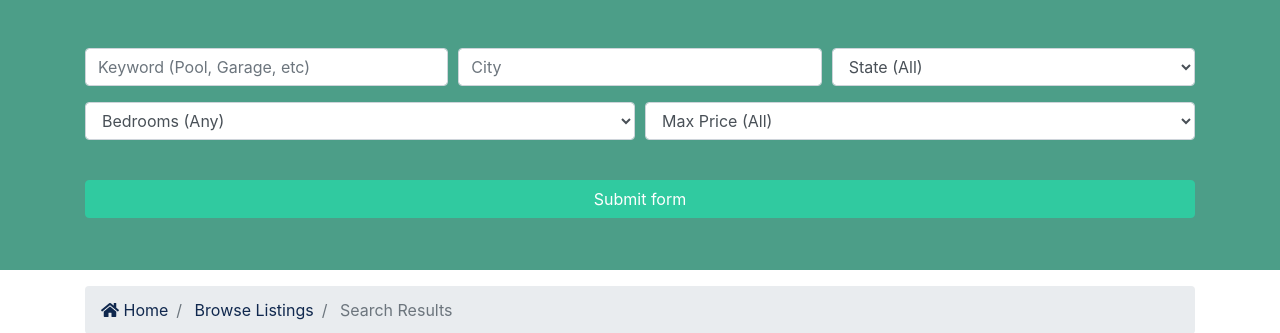
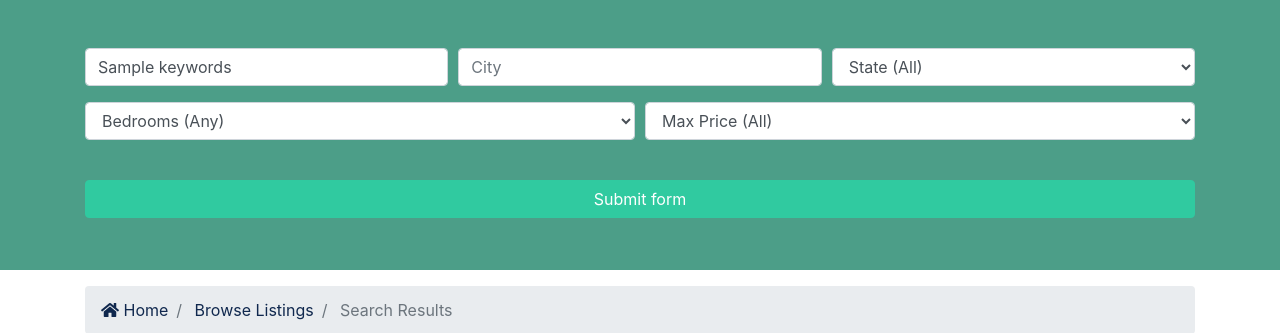
Before and after one commit to ajascha/djangocourse-btre, a Django app: template templates/listings/search.html in a window 1280 px wide. Shown: the part 128-461 px from the top of the page. Run offline with Django 3.2, Linux system fonts and the light colour scheme; tables that the repository leaves empty hold one stand-in row (values such as "Sample post"); the template is opened without the code that fills it: values that come from a table or form of the project are taken from there, most other values are stand-ins (such as "Sample title", 1, 10 or a date in 2020); grey boxes marked "Sample" are stand-in pictures; some libraries are stand-ins or nearby versions.

Commit message:
more search functionality started

```diff
--- a/listings/views.py
+++ b/listings/views.py
@@ -67,7 +67,8 @@ def search(request):
         'state_choices': state_choices,
         'bedroom_choices': bedroom_choices,
         'price_choices': price_choices,
-        'listings': queryset_list
+        'listings': queryset_list,
+        'values': request.GET # Whatever we search for, the value should remain in the box
     }
 
     return render(request, 'listings/search.html', context)
--- a/templates/listings/search.html
+++ b/templates/listings/search.html
@@ -13,7 +13,7 @@
                 <div class="form-row">
                   <div class="col-md-4 mb-3">
                     <label class="sr-only">Keywords</label>
-                    <input type="text" name="keywords" class="form-control" placeholder="Keyword (Pool, Garage, etc)">
+                    <input type="text" name="keywords" class="form-control" placeholder="Keyword (Pool, Garage, etc)" value="{{ values.keywords }}">
                   </div>
 
                   <div class="col-md-4 mb-3">
```
